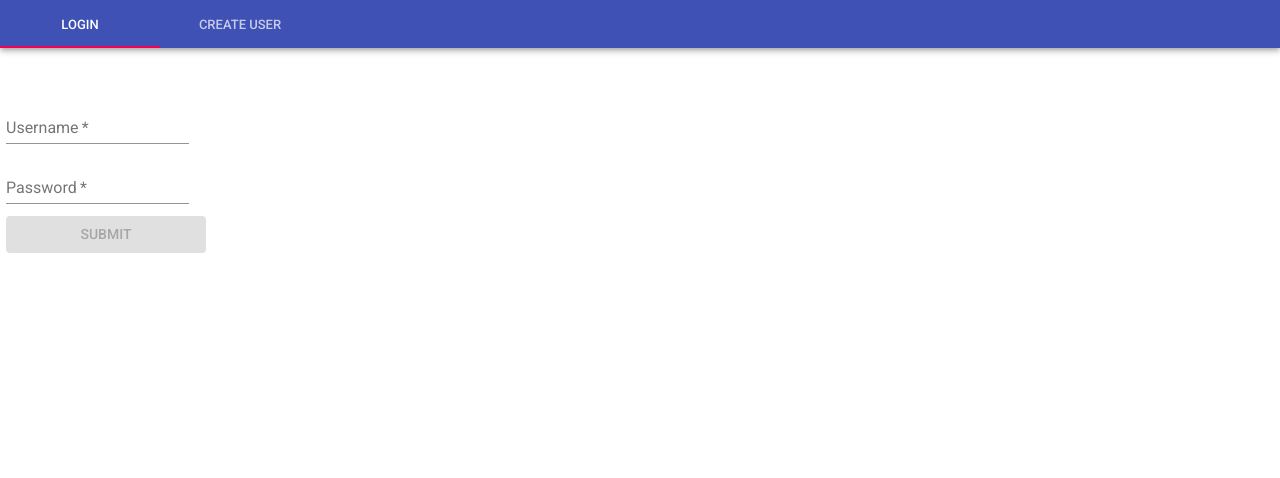
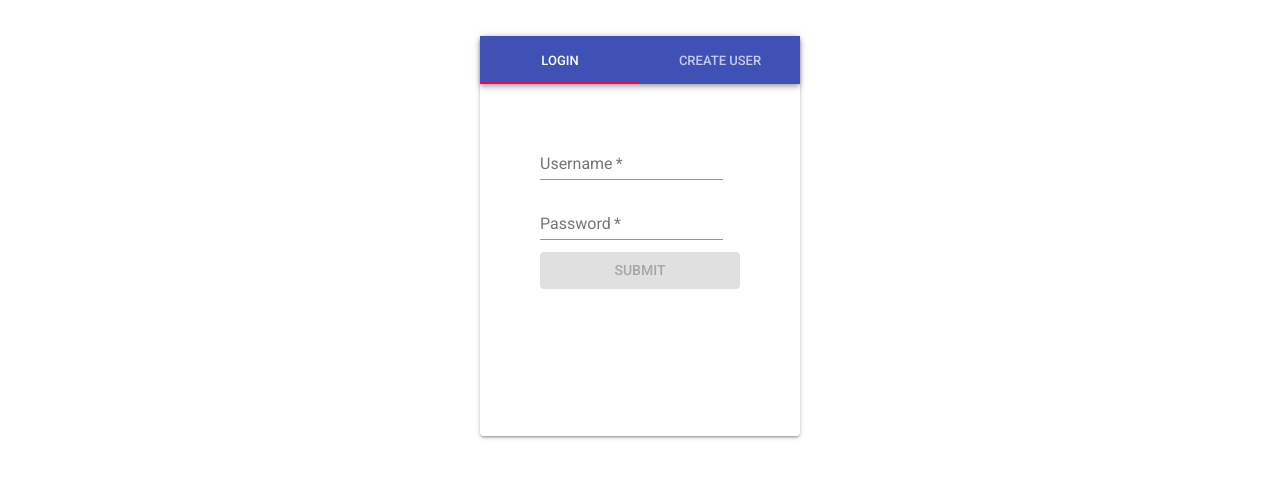
Before and after one commit to WillJDunn/a-team, a React (Create React App) app: page / in a window 1280 px wide. Shown: the top 478 px of the page. Built offline with nearby package versions, Linux system fonts and the light colour scheme.

Commit message:
- Added some styling for the LoginPage

```diff
--- a/src/frontend/login/LoginPage.js
+++ b/src/frontend/login/LoginPage.js
@@ -1,9 +1,34 @@
 import React, { useState } from 'react';
+import PropTypes from 'prop-types';
+import { withStyles } from '@material-ui/core/styles';
 import AppBar from '@material-ui/core/AppBar';
 import Tabs from '@material-ui/core/Tabs';
 import Tab from '@material-ui/core/Tab';
+import Paper from '@material-ui/core/Paper';
 import LoginWidget from './LoginWidget';
 import CreateUserWidget from './CreateUserWidget';
+
+const styles = () => ({
+  paperRoot: {
+    width: 320,
+  },
+});
+
+const _style = {
+  root: {
+    display: 'flex',
+    height: 400,
+    width: '100%',
+    marginTop: 36,
+    justifyContent: 'center',
+  },
+  centered: {
+    display: 'flex',
+    height: '100%',
+    width: '100%',
+    justifyContent: 'center',
+  },
+};
 
 const LoginPage = props => {
   const [value, setValue] = useState(0);
@@ -13,17 +38,23 @@ const LoginPage = props => {
   };
 
     return (
-      <div>
-        <AppBar position="static">
-          <Tabs value={value} onChange={handleChange}>
-            <Tab label="Login" />
-            <Tab label="Create User" />
-          </Tabs>
-        </AppBar>
-        {value === 0 && <LoginWidget />}
-        {value === 1 && <CreateUserWidget />}
+      <div style={_style.root}>
+        <Paper className={props.classes.paperRoot}>
+          <AppBar position="static">
+            <Tabs value={value} onChange={handleChange} variant="fullWidth">
+              <Tab label="Login" />
+              <Tab label="Create User" />
+            </Tabs>
+          </AppBar>
+          {value === 0 && <div style={_style.centered}><LoginWidget /></div>}
+          {value === 1 && <div style={_style.centered}><CreateUserWidget /></div>}
+        </Paper>
       </div>
     );
 };
 
-export default LoginPage;
+LoginPage.propTypes = {
+  classes: PropTypes.object.isRequired,
+};
+
+export default withStyles(styles)(LoginPage);
```
